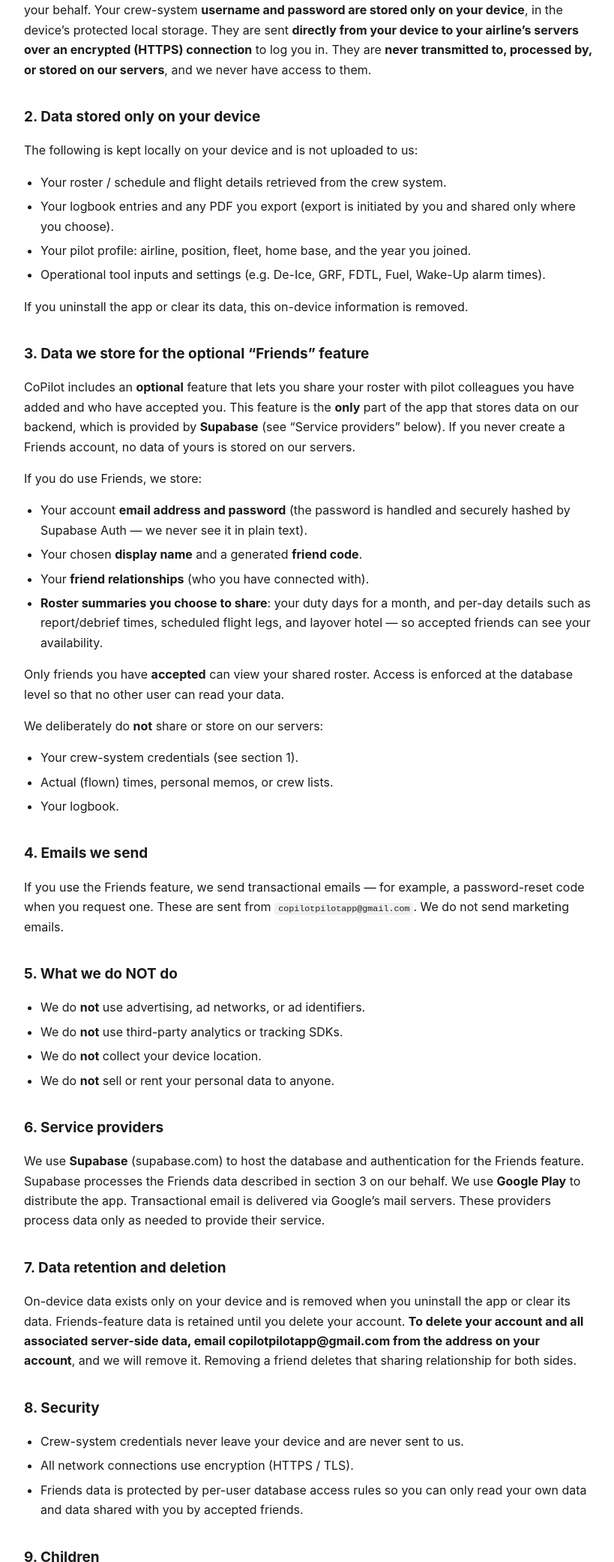
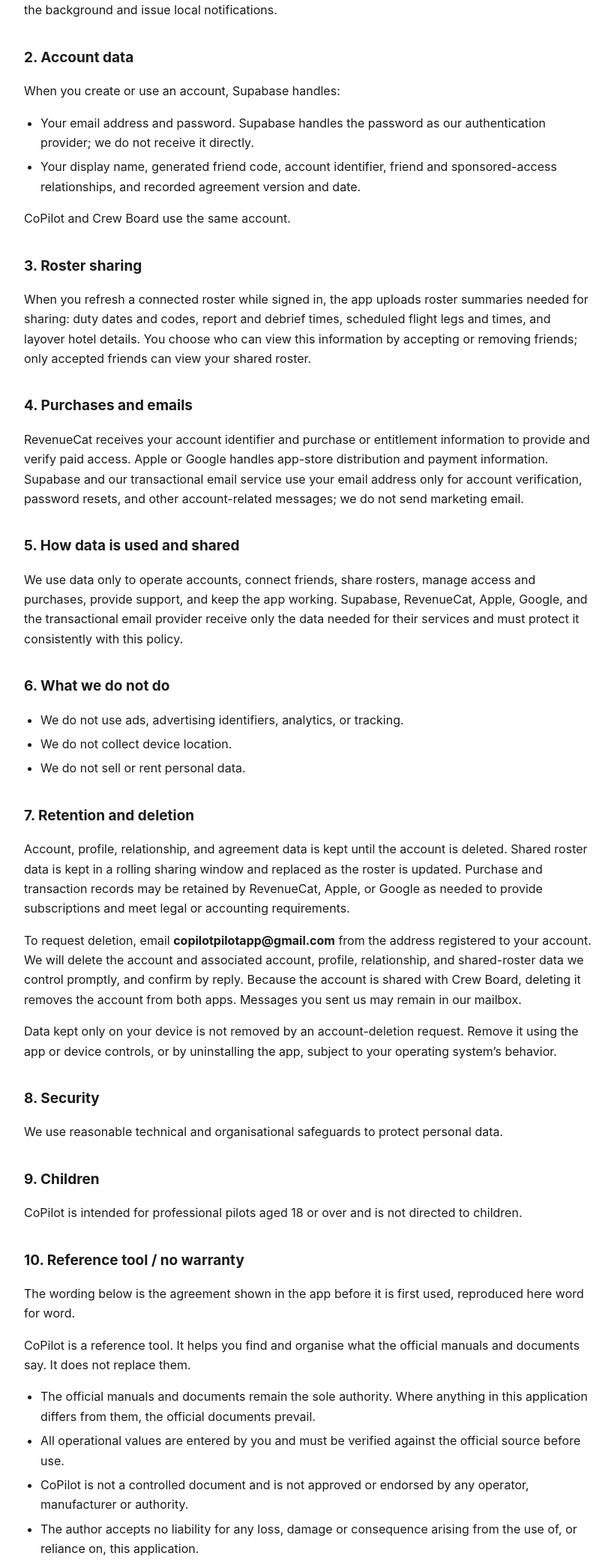
Before and after one commit to adelattef/copilot-privacy, a plain HTML site: page index.html in a window 1280 px wide. Shown: the part 417-2500 px from the top of the page at 75% size, without its empty margins (228-1047 px from the left). Drawn offline with Linux system fonts and the light colour scheme.

Commit message:
Privacy policy rewritten (minimal, store-mapped): no crew-login technicalities; RevenueCat, shared Crew Board account, agreement record and jumpseat relationships disclosed; section 10 reference-tool wording verbatim; dated 23 August 2026

```diff
--- a/index.html
+++ b/index.html
@@ -30,138 +30,129 @@
 <body>
 
 <h1>CoPilot — Privacy Policy</h1>
-<p class="updated">Last updated: 23 June 2026</p>
+<p class="updated">Last updated: 23 August 2026</p>
 
 <p class="lead">
-  CoPilot (the “app”) is a flight-operations
-  companion app for commercial airline pilots. This policy explains what data the
-  app handles, where it is stored, and your choices. The app is operated by
-  <strong>Adel Attef</strong> (“we”, “us”). You can contact us at any time at
+  CoPilot (the “app”) is operated by <strong>Adel Attef</strong> (“we”, “us”).
+  This policy explains the data the app handles and your choices. Contact us at
   <strong>copilotpilotapp@gmail.com</strong>.
 </p>
 
+<h2>1. Data kept on your device</h2>
 <p>
-  The guiding principle of CoPilot is <strong>data minimisation</strong>: the
-  information the app needs to do its job stays on your device wherever possible,
-  and we only store on our servers the small amount of data required for the
-  optional roster-sharing feature.
+  The app can connect to your airline crew system (eCrew / AIMS) using credentials
+  you enter; those credentials are stored only on your device and are never sent
+  to us.
+</p>
+<p>
+  Your roster, flight details, logbook, exported files, pilot profile, operational
+  tool inputs, settings, notification preferences, scheduled alerts, and
+  background-refresh records are also kept on your device unless shared as
+  described below. With permission, the app may check for roster changes in the
+  background and issue local notifications.
 </p>
 
-<h2>1. Your crew-system (eCrew / AIMS) login stays on your device</h2>
+<h2>2. Account data</h2>
+<p>When you create or use an account, Supabase handles:</p>
+<ul>
+  <li>Your email address and password. Supabase handles the password as our authentication provider; we do not receive it directly.</li>
+  <li>Your display name, generated friend code, account identifier, friend and sponsored-access relationships, and recorded agreement version and date.</li>
+</ul>
 <p>
-  To show your schedule and logbook, the app logs in to your airline’s crew system
-  (eCrew / AIMS) on your behalf. Your crew-system <strong>username and password are
-  stored only on your device</strong>, in the device’s protected local storage.
-  They are sent <strong>directly from your device to your airline’s servers over an
-  encrypted (HTTPS) connection</strong> to log you in. They are
-  <strong>never transmitted to, processed by, or stored on our servers</strong>,
-  and we never have access to them.
+  CoPilot and Crew Board use the same account.
 </p>
 
-<h2>2. Data stored only on your device</h2>
-<p>The following is kept locally on your device and is not uploaded to us:</p>
-<ul>
-  <li>Your roster / schedule and flight details retrieved from the crew system.</li>
-  <li>Your logbook entries and any PDF you export (export is initiated by you and shared only where you choose).</li>
-  <li>Your pilot profile: airline, position, fleet, home base, and the year you joined.</li>
-  <li>Operational tool inputs and settings (e.g. De-Ice, GRF, FDTL, Fuel, Wake-Up alarm times).</li>
-</ul>
+<h2>3. Roster sharing</h2>
 <p>
-  If you uninstall the app or clear its data, this on-device information is removed.
+  When you refresh a connected roster while signed in, the app uploads roster
+  summaries needed for sharing: duty dates and codes, report and debrief times,
+  scheduled flight legs and times, and layover hotel details. You choose who can
+  view this information by accepting or removing friends; only accepted friends
+  can view your shared roster.
 </p>
 
-<h2>3. Data we store for the optional “Friends” feature</h2>
+<h2>4. Purchases and emails</h2>
 <p>
-  CoPilot includes an <strong>optional</strong> feature that lets you share your
-  roster with pilot colleagues you have added and who have accepted you. This
-  feature is the <strong>only</strong> part of the app that stores data on our
-  backend, which is provided by <strong>Supabase</strong> (see “Service providers”
-  below). If you never create a Friends account, no data of yours is stored on our
-  servers.
+  RevenueCat receives your account identifier and purchase or entitlement
+  information to provide and verify paid access. Apple or Google handles app-store
+  distribution and payment information. Supabase and our transactional email
+  service use your email address only for account verification, password resets,
+  and other account-related messages; we do not send marketing email.
 </p>
-<p>If you do use Friends, we store:</p>
+
+<h2>5. How data is used and shared</h2>
+<p>
+  We use data only to operate accounts, connect friends, share rosters, manage
+  access and purchases, provide support, and keep the app working. Supabase,
+  RevenueCat, Apple, Google, and the transactional email provider receive only the
+  data needed for their services and must protect it consistently with this
+  policy.
+</p>
+
+<h2>6. What we do not do</h2>
 <ul>
-  <li>Your account <strong>email address and password</strong> (the password is handled and securely hashed by Supabase Auth — we never see it in plain text).</li>
-  <li>Your chosen <strong>display name</strong> and a generated <strong>friend code</strong>.</li>
-  <li>Your <strong>friend relationships</strong> (who you have connected with).</li>
-  <li><strong>Roster summaries you choose to share</strong>: your duty days for a month, and per-day details such as report/debrief times, scheduled flight legs, and layover hotel — so accepted friends can see your availability.</li>
-</ul>
-<p>
-  Only friends you have <strong>accepted</strong> can view your shared roster.
-  Access is enforced at the database level so that no other user can read your data.
-</p>
-<p>We deliberately do <strong>not</strong> share or store on our servers:</p>
-<ul>
-  <li>Your crew-system credentials (see section 1).</li>
-  <li>Actual (flown) times, personal memos, or crew lists.</li>
-  <li>Your logbook.</li>
+  <li>We do not use ads, advertising identifiers, analytics, or tracking.</li>
+  <li>We do not collect device location.</li>
+  <li>We do not sell or rent personal data.</li>
 </ul>
 
-<h2>4. Emails we send</h2>
+<h2>7. Retention and deletion</h2>
 <p>
-  If you use the Friends feature, we send transactional emails — for example, a
-  password-reset code when you request one. These are sent from
-  <code>copilotpilotapp@gmail.com</code>. We do not send marketing emails.
+  Account, profile, relationship, and agreement data is kept until the account is
+  deleted. Shared roster data is kept in a rolling sharing window and replaced as
+  the roster is updated. Purchase and transaction records may be retained by
+  RevenueCat, Apple, or Google as needed to provide subscriptions and meet legal
+  or accounting requirements.
 </p>
-
-<h2>5. What we do NOT do</h2>
-<ul>
-  <li>We do <strong>not</strong> use advertising, ad networks, or ad identifiers.</li>
-  <li>We do <strong>not</strong> use third-party analytics or tracking SDKs.</li>
-  <li>We do <strong>not</strong> collect your device location.</li>
-  <li>We do <strong>not</strong> sell or rent your personal data to anyone.</li>
-</ul>
-
-<h2>6. Service providers</h2>
 <p>
-  We use <strong>Supabase</strong> (supabase.com) to host the database and
-  authentication for the Friends feature. Supabase processes the Friends data
-  described in section 3 on our behalf. We use <strong>Google Play</strong> to
-  distribute the app. Transactional email is delivered via Google’s mail servers.
-  These providers process data only as needed to provide their service.
+  To request deletion, email <strong>copilotpilotapp@gmail.com</strong> from the
+  address registered to your account. We will delete the account and associated
+  account, profile, relationship, and shared-roster data we control promptly,
+  and confirm by reply. Because the account is shared with Crew
+  Board, deleting it removes the account from both apps. Messages you sent us may
+  remain in our mailbox.
 </p>
-
-<h2>7. Data retention and deletion</h2>
 <p>
-  On-device data exists only on your device and is removed when you uninstall the
-  app or clear its data. Friends-feature data is retained until you delete your
-  account. <strong>To delete your account and all associated server-side data,
-  email <strong>copilotpilotapp@gmail.com</strong> from the address on your
-  account</strong>, and we will remove it. Removing a friend deletes that sharing
-  relationship for both sides.
+  Data kept only on your device is not removed by an account-deletion request.
+  Remove it using the app or device controls, or by uninstalling the app, subject
+  to your operating system’s behavior.
 </p>
 
 <h2>8. Security</h2>
-<ul>
-  <li>Crew-system credentials never leave your device and are never sent to us.</li>
-  <li>All network connections use encryption (HTTPS / TLS).</li>
-  <li>Friends data is protected by per-user database access rules so you can only read your own data and data shared with you by accepted friends.</li>
-</ul>
+<p>
+  We use reasonable technical and organisational safeguards to protect personal data.
+</p>
 
 <h2>9. Children</h2>
 <p>
-  CoPilot is a professional tool intended for licensed commercial pilots and is not
-  directed to children. It is intended for users aged 18 and over.
+  CoPilot is intended for professional pilots aged 18 or over and is not directed
+  to children.
 </p>
 
-<h2>10. Changes to this policy</h2>
+<h2>10. Reference tool / no warranty</h2>
 <p>
-  We may update this policy as the app evolves. When we do, we will revise the
-  “Last updated” date at the top. Material changes will be reflected here before
-  they take effect.
+  The wording below is the agreement shown in the app before it is first used,
+  reproduced here word for word.
+</p>
+<p>
+  CoPilot is a reference tool. It helps you find and organise what the official manuals and documents say. It does not replace them.
+</p>
+<ul>
+  <li>The official manuals and documents remain the sole authority. Where anything in this application differs from them, the official documents prevail.</li>
+  <li>All operational values are entered by you and must be verified against the official source before use.</li>
+  <li>CoPilot is not a controlled document and is not approved or endorsed by any operator, manufacturer or authority.</li>
+  <li>The author accepts no liability for any loss, damage or consequence arising from the use of, or reliance on, this application.</li>
+</ul>
+<p>
+  By continuing you confirm that you have read and understood the above and will use CoPilot as a reference companion, never as primary operational documentation.
 </p>
 
-<h2>11. Contact</h2>
+<h2>11. Changes and contact</h2>
 <p>
-  Questions about this policy or your data? Email
+  We may update this policy when the app or its data practices change. We will
+  update the date above when a revised policy is published. Questions or
+  deletion requests may be sent to
   <strong>copilotpilotapp@gmail.com</strong>.
-</p>
-
-<hr />
-<p style="color:#888; font-size:13px;">
-  CoPilot is an independent app and is not endorsed by or affiliated with any
-  airline. Airline and crew-system names are used only to describe
-  interoperability.
 </p>
 
 </body>
```
